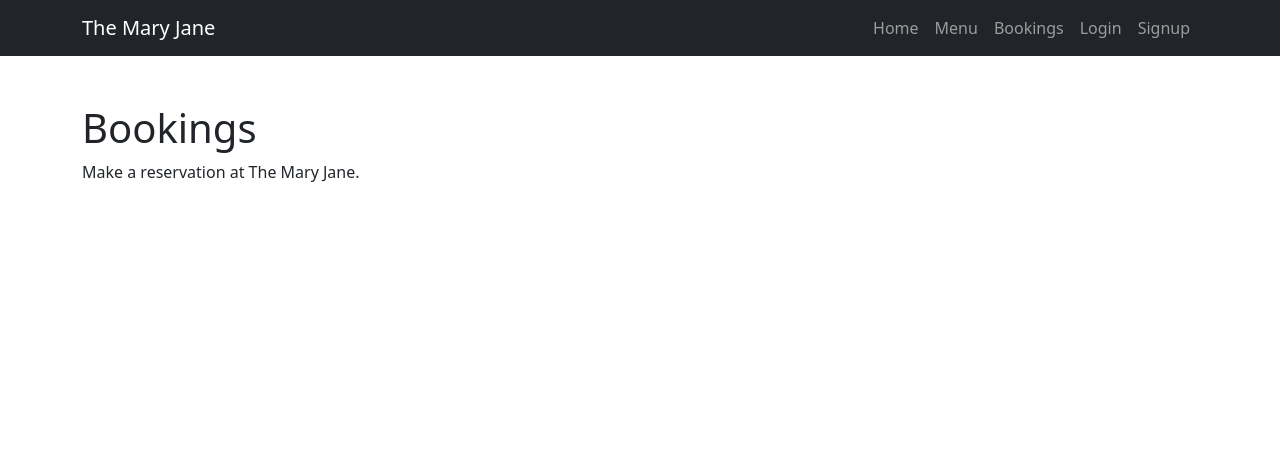
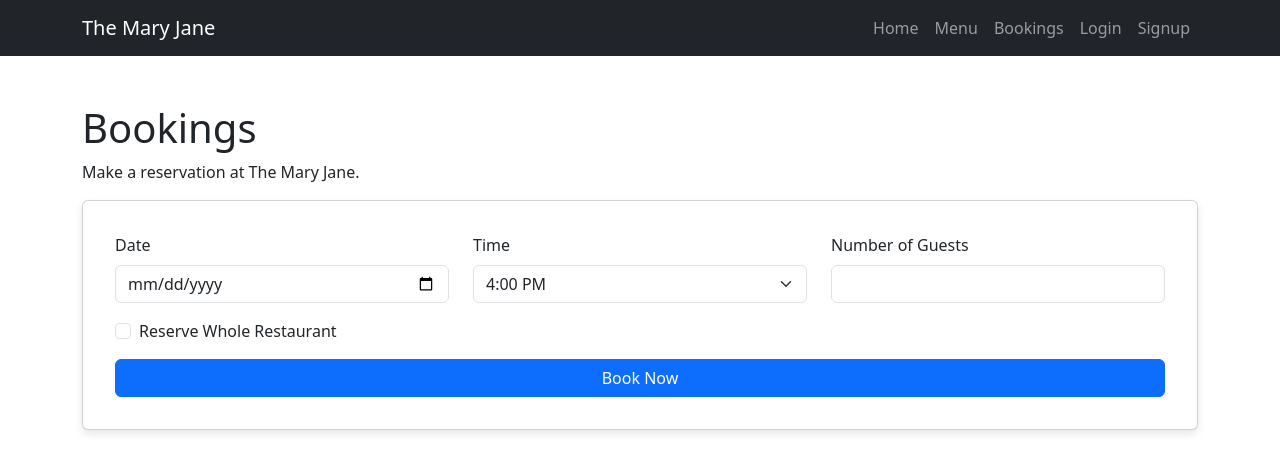
Before and after one commit to CHAMPION316/mary_jane_restaurant, a React (Create React App) app in the folder frontend/: page /bookings in a window 1280 px wide. Shown: the top 472 px of the page. Built offline with nearby package versions, Linux system fonts and the light colour scheme.

Commit message:
Create html structure for Bookings.js

```diff
--- a/frontend/src/pages/Bookings.js
+++ b/frontend/src/pages/Bookings.js
@@ -1,10 +1,12 @@
 import React from 'react';
+import BookingForm from '../components/BookingForm';
 
 const Bookings = () => {
   return (
     <div className="container mt-5">
       <h1>Bookings</h1>
       <p>Make a reservation at The Mary Jane.</p>
+      <BookingForm />
     </div>
   );
 };
```
